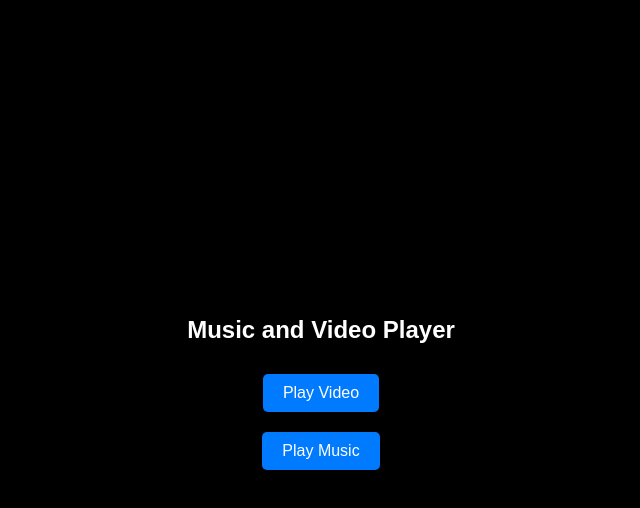
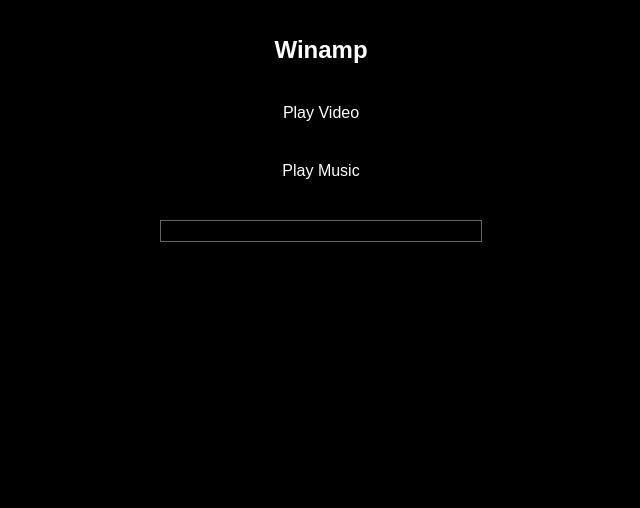
Before and after one commit to pruebas-glo/music, a plain HTML site: page frontend/index.html in a window 1280 px wide. Shown: the whole page, without its empty margins (319-959 px from the left). Drawn offline with Linux system fonts and the light colour scheme.

Commit message:
edit frontend

```diff
--- a/frontend/index.html
+++ b/frontend/index.html
@@ -1,84 +1,4 @@
 <!-- <!DOCTYPE html>
-<html lang="en">
-<head>
-    <meta charset="UTF-8">
-    <meta name="viewport" content="width=device-width, initial-scale=1.0">
-    <title>Music and Video Player</title>
-    <style>
-        body {
-            font-family: Arial, sans-serif;
-            display: flex;
-            flex-direction: column;
-            align-items: center;
-            justify-content: center;
-            height: 100vh;
-            margin: 0;
-            background-color: #f5f5f5;
-        }
-
-        h1 {
-            color: #333;
-        }
-
-        .player-btn {
-            margin: 10px;
-            padding: 10px 20px;
-            border: none;
-            background-color: #007BFF;
-            color: white;
-            font-size: 16px;
-            cursor: pointer;
-            border-radius: 5px;
-            transition: background-color 0.3s;
-        }
-
-        .player-btn:hover {
-            background-color: #0056b3;
-        }
-
-        .player {
-            margin-top: 20px;
-        }
-    </style>
-</head>
-<body>
-    <h1>Music and Video Player</h1>
-    <button class="player-btn" onclick="playYoutube('https://www.youtube.com/embed/BL-0wRL9aiU')">Play Video 1</button>
-    <button class="player-btn" onclick="playYoutube('https://www.youtube.com/embed/BL-0wRL9aiU?start=30')">Play Video 2</button>
-    <button class="player-btn" onclick="playMusic('/song1')">Play Music 1</button>
-    <button class="player-btn" onclick="playMusic('/song2')">Play Music 2</button>
-
-    <div class="player">
-        <iframe id="video-player" width="560" height="315" frameborder="0" allow="accelerometer; autoplay; encrypted-media; gyroscope; picture-in-picture" allowfullscreen style="display: none;"></iframe>
-        <audio id="audio-player" controls style="display: none; width: 300px;">
-            Your browser does not support the audio element.
-        </audio>
-    </div>
-
-    <script>
-        function playYoutube(url) {
-            document.getElementById('audio-player').style.display = 'none';
-            document.getElementById('audio-player').pause();
-
-            const videoPlayer = document.getElementById('video-player');
-            videoPlayer.src = url;
-            videoPlayer.style.display = 'block';
-        }
-
-        function playMusic(endpoint) {
-            document.getElementById('video-player').style.display = 'none';
-            document.getElementById('video-player').src = '';
-
-            const audioPlayer = document.getElementById('audio-player');
-            audioPlayer.src = `http://${window.location.hostname}:8080${endpoint}`;
-            audioPlayer.style.display = 'block';
-            audioPlayer.play();
-        }
-    </script>
-</body>
-</html> -->
-
-<!DOCTYPE html>
 <html lang="en">
 <head>
     <meta charset="UTF-8">
@@ -177,4 +97,107 @@
         }
     </script>
 </body>
+</html> -->
+
+<!DOCTYPE html>
+<html lang="en">
+<head>
+    <meta charset="UTF-8">
+    <meta name="viewport" content="width=device-width, initial-scale=1.0">
+    <title>Winamp</title>
+    <style>
+        body {
+            font-family: "Arial", sans-serif;
+            display: flex;
+            flex-direction: column;
+            align-items: center;
+            justify-content: flex-start;
+            height: 100vh;
+            margin: 0;
+            background-color: #000;
+            color: #fff;
+            padding-top: 20px;
+            overflow-y: auto;
+        }
+
+        h1 {
+            color: #fff;
+            font-size: 24px;
+            margin-bottom: 20px;
+            text-align: center;
+        }
+
+        .player-btn {
+            margin: 10px;
+            padding: 10px 20px;
+            border: none;
+            background-color: #000;
+            color: #fff;
+            font-size: 16px;
+            cursor: pointer;
+            border-radius: 5px;
+            transition: background-color 0.3s;
+        }
+
+        .player-btn:hover {
+            background-color: #333;
+        }
+
+        .player {
+            margin-top: 20px;
+            display: flex;
+            flex-direction: column;
+            align-items: center;
+            background-color: #000;
+            border: 1px solid #666;
+            padding: 10px;
+            width: 300px;
+        }
+    </style>
+</head>
+<body>
+    <h1>Winamp</h1>
+    <button class="player-btn" onclick="playVideo('VIDEO_ID')">Play Video</button>
+    <button class="player-btn" onclick="playMusic('MUSIC_ID')">Play Music</button>
+
+    <div class="player">
+        <div id="player"></div>
+    </div>
+
+    <script src="https://www.youtube.com/iframe_api"></script>
+    <script>
+        let player;
+
+        function onYouTubeIframeAPIReady() {
+            player = new YT.Player('player', {
+                height: '315',
+                width: '560',
+                events: {
+                    'onReady': onPlayerReady,
+                    'onStateChange': onPlayerStateChange
+                }
+            });
+        }
+
+        function onPlayerReady(event) {
+            console.log('Player ready');
+        }
+
+        function onPlayerStateChange(event) {
+            if (event.data === YT.PlayerState.ENDED) {
+                console.log('Video/Music finished');
+            }
+        }
+
+        function playVideo(videoId) {
+            player.loadVideoById(videoId);
+            player.playVideo();
+        }
+
+        function playMusic(videoId) {
+            player.loadVideoById(videoId);
+            player.playVideo();
+        }
+    </script>
+</body>
 </html>
```
